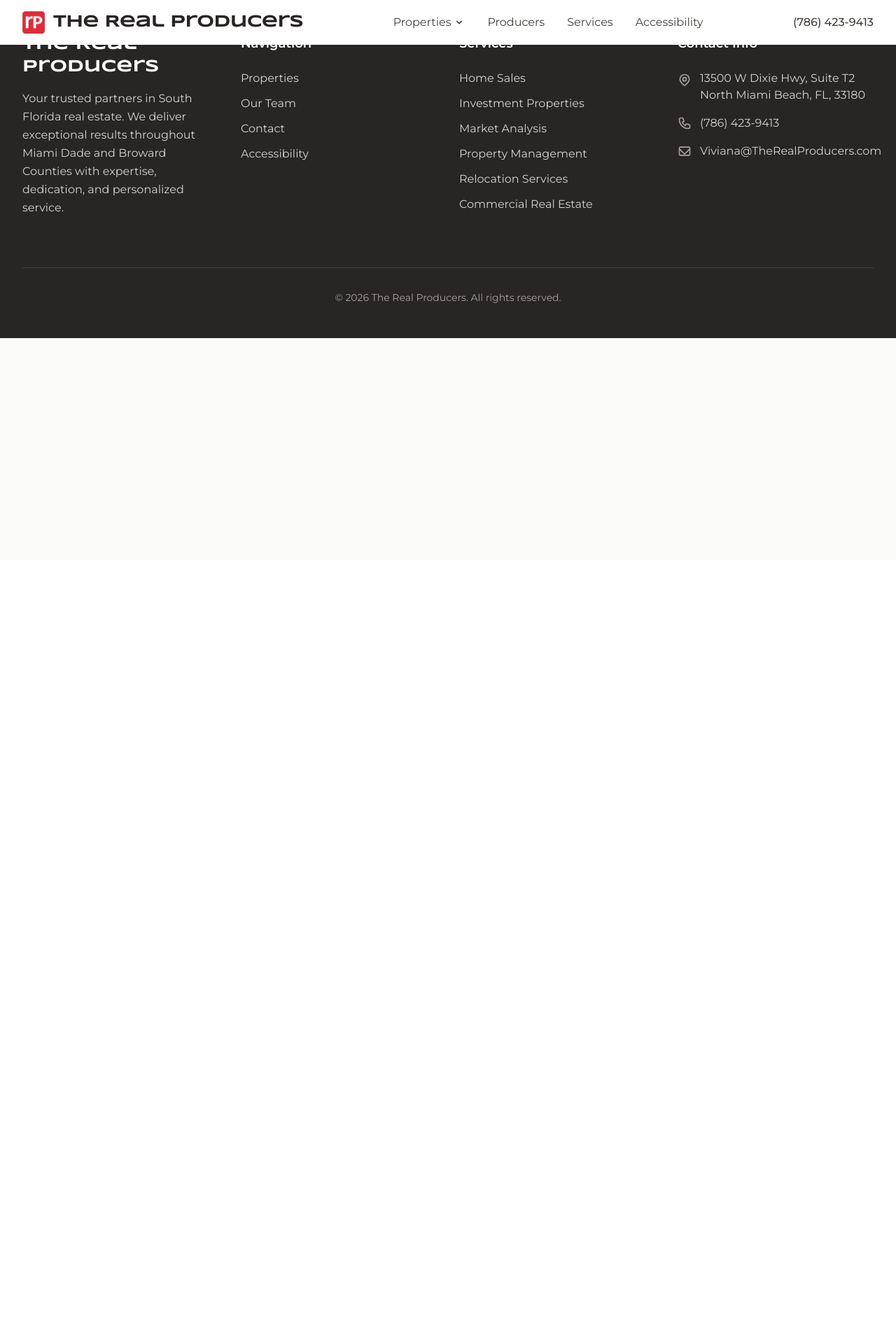
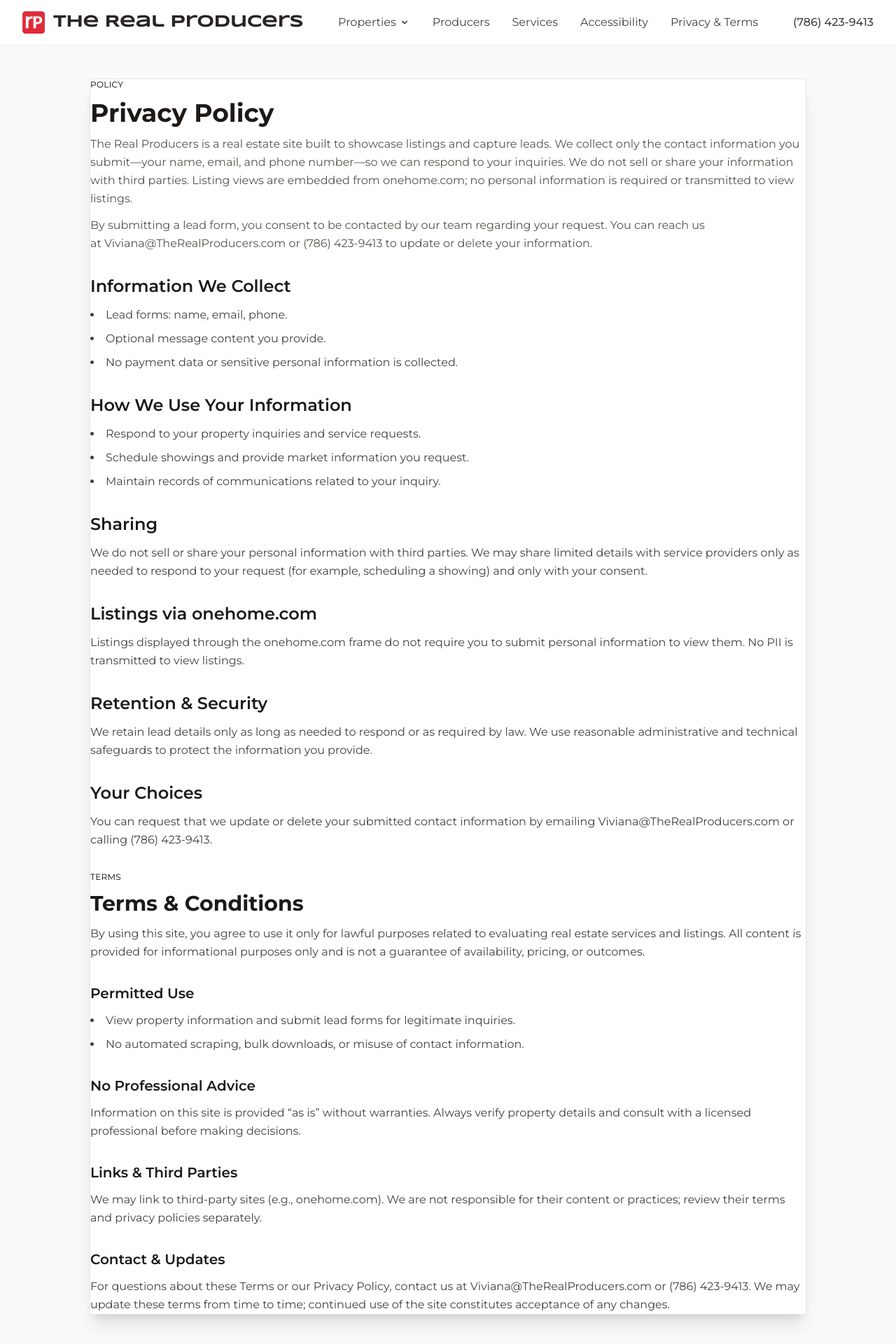
Before and after one commit to cganelli/therealproducers, a React (Vite) app: page /privacy in a window 1280 px wide. Shown: the top 1920 px of the page at 70% size. Before the commit the page ends 800 px from the top, so only its background shows below. Built offline with nearby package versions, Linux system fonts and the light colour scheme.

Commit message:
Add Privacy & Terms page and nav links

```diff
--- a/src/App.tsx
+++ b/src/App.tsx
@@ -12,6 +12,7 @@ import PastTransactions from './components/PastTransactions';
 import SEO from './components/SEO';
 import AgentSchema from './components/AgentSchema';
 import Accessibility from './components/Accessibility';
+import Privacy from './components/Privacy';
 
 function HomePage() {
   return (
@@ -44,6 +45,7 @@ function App() {
             <Route path="/services" element={<Services />} />
             <Route path="/past-transactions" element={<PastTransactions />} />
             <Route path="/accessibility" element={<Accessibility />} />
+            <Route path="/privacy" element={<Privacy />} />
           </Routes>
         </main>
         <Footer />
--- a/src/components/Footer.tsx
+++ b/src/components/Footer.tsx
@@ -24,6 +24,7 @@ const Footer = () => {
               <li><a href="/#producers" className="text-stone-300 hover:text-white transition-colors">Our Team</a></li>
               <li><a href="/#contact" className="text-stone-300 hover:text-white transition-colors">Contact</a></li>
               <li><a href="/accessibility" className="text-stone-300 hover:text-white transition-colors">Accessibility</a></li>
+              <li><a href="/privacy" className="text-stone-300 hover:text-white transition-colors">Privacy &amp; Terms</a></li>
             </ul>
           </div>
 
--- a/src/components/Header.tsx
+++ b/src/components/Header.tsx
@@ -105,6 +105,7 @@ const Header = () => {
             </button>
             <Link to="/services" className="text-stone-700 hover:text-stone-900 transition-colors">Services</Link>
             <Link to="/accessibility" className="text-stone-700 hover:text-stone-900 transition-colors">Accessibility</Link>
+            <Link to="/privacy" className="text-stone-700 hover:text-stone-900 transition-colors">Privacy &amp; Terms</Link>
           </nav>
 
           {/* Contact Info */}
@@ -182,6 +183,7 @@ const Header = () => {
               </button>
               <Link to="/services" className="text-stone-700 hover:text-stone-900 transition-colors">Services</Link>
               <Link to="/accessibility" className="text-stone-700 hover:text-stone-900 transition-colors">Accessibility</Link>
+              <Link to="/privacy" className="text-stone-700 hover:text-stone-900 transition-colors">Privacy &amp; Terms</Link>
               <a href="tel:+17864239413" className="text-stone-700 hover:text-stone-900 font-medium transition-colors text-center">(786) 423-9413</a>
             </nav>
           </div>
--- /dev/null
+++ b/src/components/Privacy.tsx
@@ -0,0 +1,131 @@
+// Privacy & Terms page describing data practices and site terms for The Real Producers (src/components/Privacy.tsx).
+import React from 'react';
+
+const Privacy = () => {
+  return (
+    <section className="pt-28 pb-16 bg-stone-50 min-h-screen px-6 sm:px-8 lg:px-12">
+      <div className="max-w-5xl mx-auto">
+        <div className="card bg-white shadow-xl border border-stone-200">
+          <div className="card-body space-y-8">
+            <div>
+              <p className="badge badge-neutral text-xs uppercase tracking-wide">Policy</p>
+              <h1 className="text-4xl font-bold text-stone-900 mt-3">Privacy Policy</h1>
+              <p className="text-stone-600 mt-3 leading-relaxed">
+                The Real Producers is a real estate site built to showcase listings and capture leads. We collect only the
+                contact information you submit—your name, email, and phone number—so we can respond to your inquiries. We do not
+                sell or share your information with third parties. Listing views are embedded from onehome.com; no personal
+                information is required or transmitted to view listings.
+              </p>
+              <p className="text-stone-600 mt-3 leading-relaxed">
+                By submitting a lead form, you consent to be contacted by our team regarding your request. You can reach us at
+                <a className="link link-primary ml-1" href="mailto:Viviana@TheRealProducers.com">Viviana@TheRealProducers.com</a> or{' '}
+                <a className="link link-primary" href="tel:+17864239413">(786) 423-9413</a> to update or delete your information.
+              </p>
+            </div>
+
+            <div className="divider" />
+
+            <div className="space-y-3">
+              <h2 className="text-2xl font-semibold text-stone-900">Information We Collect</h2>
+              <ul className="list-disc list-inside text-stone-700 leading-relaxed space-y-2">
+                <li>Lead forms: name, email, phone.</li>
+                <li>Optional message content you provide.</li>
+                <li>No payment data or sensitive personal information is collected.</li>
+              </ul>
+            </div>
+
+            <div className="space-y-3">
+              <h2 className="text-2xl font-semibold text-stone-900">How We Use Your Information</h2>
+              <ul className="list-disc list-inside text-stone-700 leading-relaxed space-y-2">
+                <li>Respond to your property inquiries and service requests.</li>
+                <li>Schedule showings and provide market information you request.</li>
+                <li>Maintain records of communications related to your inquiry.</li>
+              </ul>
+            </div>
+
+            <div className="space-y-3">
+              <h2 className="text-2xl font-semibold text-stone-900">Sharing</h2>
+              <p className="text-stone-700 leading-relaxed">
+                We do not sell or share your personal information with third parties. We may share limited details with service
+                providers only as needed to respond to your request (for example, scheduling a showing) and only with your consent.
+              </p>
+            </div>
+
+            <div className="space-y-3">
+              <h2 className="text-2xl font-semibold text-stone-900">Listings via onehome.com</h2>
+              <p className="text-stone-700 leading-relaxed">
+                Listings displayed through the onehome.com frame do not require you to submit personal information to view them.
+                No PII is transmitted to view listings.
+              </p>
+            </div>
+
+            <div className="space-y-3">
+              <h2 className="text-2xl font-semibold text-stone-900">Retention & Security</h2>
+              <p className="text-stone-700 leading-relaxed">
+                We retain lead details only as long as needed to respond or as required by law. We use reasonable administrative
+                and technical safeguards to protect the information you provide.
+              </p>
+            </div>
+
+            <div className="space-y-3">
+              <h2 className="text-2xl font-semibold text-stone-900">Your Choices</h2>
+              <p className="text-stone-700 leading-relaxed">
+                You can request that we update or delete your submitted contact information by emailing{' '}
+                <a className="link link-primary" href="mailto:Viviana@TheRealProducers.com">Viviana@TheRealProducers.com</a> or calling{' '}
+                <a className="link link-primary" href="tel:+17864239413">(786) 423-9413</a>.
+              </p>
+            </div>
+
+            <div className="divider" />
+
+            <div>
+              <p className="badge badge-neutral text-xs uppercase tracking-wide">Terms</p>
+              <h2 className="text-3xl font-bold text-stone-900 mt-3">Terms & Conditions</h2>
+              <p className="text-stone-700 mt-3 leading-relaxed">
+                By using this site, you agree to use it only for lawful purposes related to evaluating real estate services and
+                listings. All content is provided for informational purposes only and is not a guarantee of availability, pricing,
+                or outcomes.
+              </p>
+            </div>
+
+            <div className="space-y-3">
+              <h3 className="text-xl font-semibold text-stone-900">Permitted Use</h3>
+              <ul className="list-disc list-inside text-stone-700 leading-relaxed space-y-2">
+                <li>View property information and submit lead forms for legitimate inquiries.</li>
+                <li>No automated scraping, bulk downloads, or misuse of contact information.</li>
+              </ul>
+            </div>
+
+            <div className="space-y-3">
+              <h3 className="text-xl font-semibold text-stone-900">No Professional Advice</h3>
+              <p className="text-stone-700 leading-relaxed">
+                Information on this site is provided “as is” without warranties. Always verify property details and consult with a
+                licensed professional before making decisions.
+              </p>
+            </div>
+
+            <div className="space-y-3">
+              <h3 className="text-xl font-semibold text-stone-900">Links & Third Parties</h3>
+              <p className="text-stone-700 leading-relaxed">
+                We may link to third-party sites (e.g., onehome.com). We are not responsible for their content or practices; review
+                their terms and privacy policies separately.
+              </p>
+            </div>
+
+            <div className="space-y-3">
+              <h3 className="text-xl font-semibold text-stone-900">Contact & Updates</h3>
+              <p className="text-stone-700 leading-relaxed">
+                For questions about these Terms or our Privacy Policy, contact us at{' '}
+                <a className="link link-primary" href="mailto:Viviana@TheRealProducers.com">Viviana@TheRealProducers.com</a> or{' '}
+                <a className="link link-primary" href="tel:+17864239413">(786) 423-9413</a>. We may update these terms from time to
+                time; continued use of the site constitutes acceptance of any changes.
+              </p>
+            </div>
+          </div>
+        </div>
+      </div>
+    </section>
+  );
+};
+
+export default Privacy;
```
